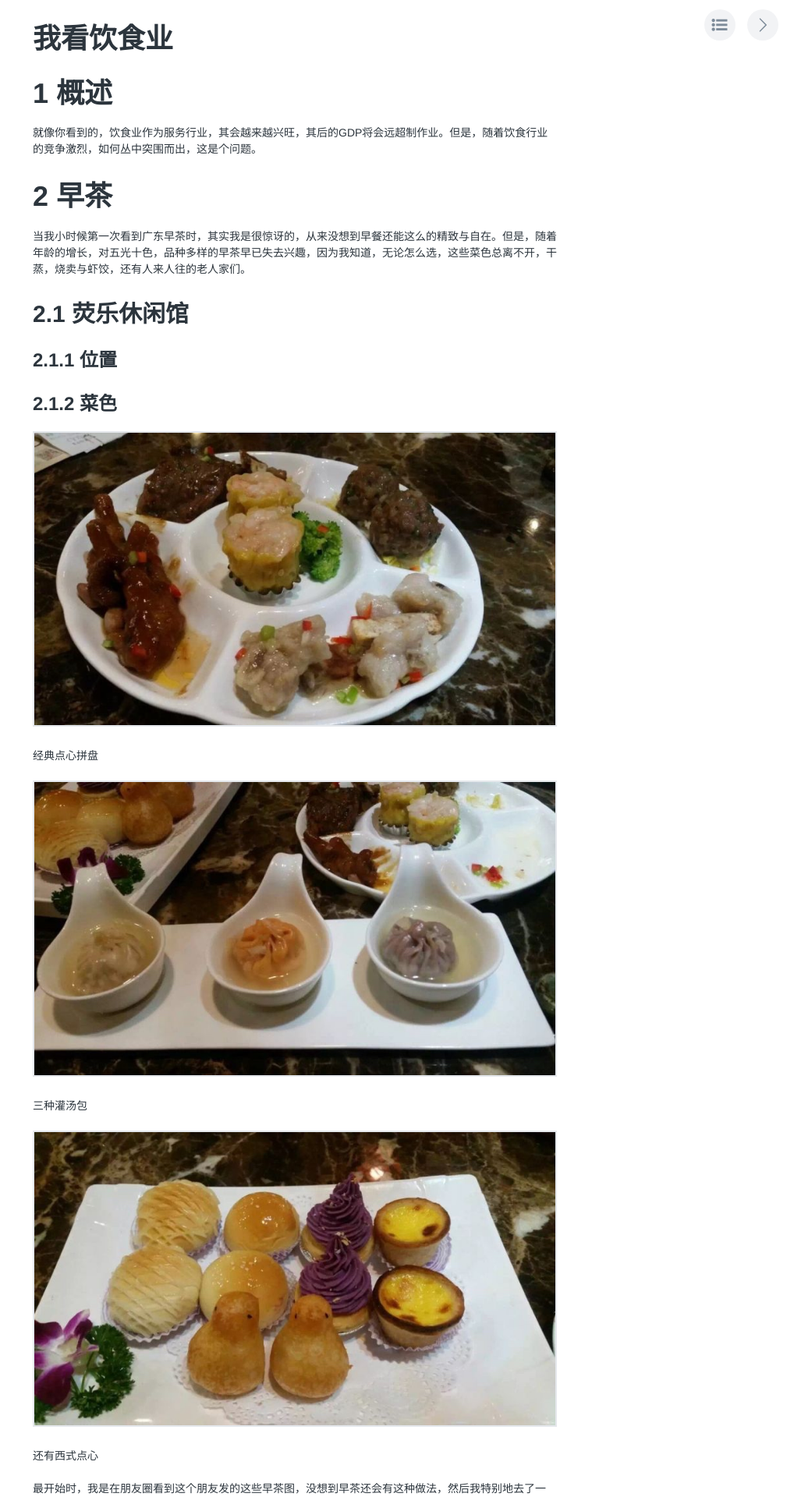
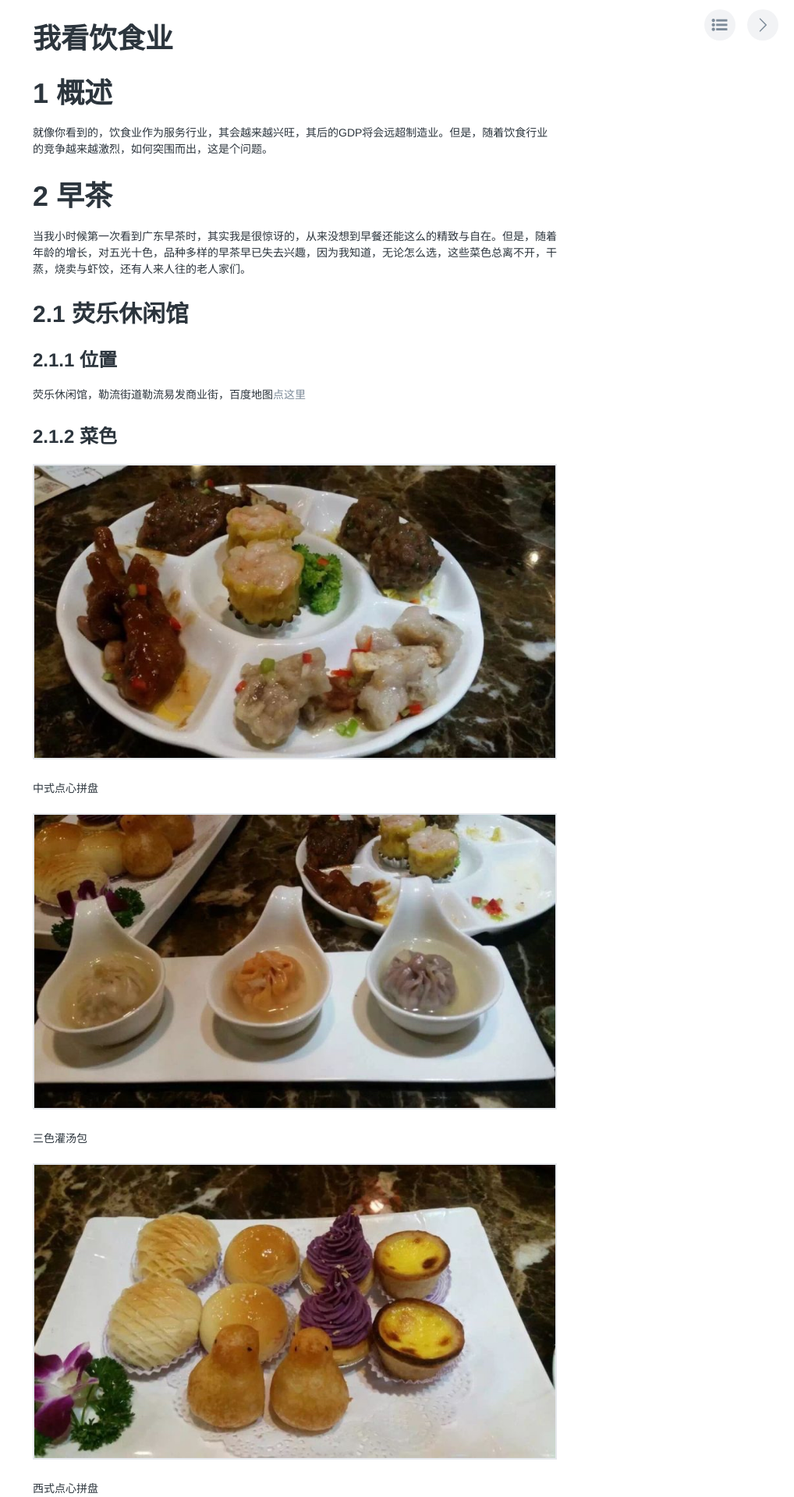
Before and after one commit to yankaics/fishedee.github.io, a Jekyll site: the page built from _posts/经济/2016-04-05-我看饮食业.markdown, in a window 1280 px wide. Shown: the top 1920 px of the page at 78% size, without its empty margins (262-1280 px from the left). Built offline with Jekyll 4.4.1, drawn with Linux system fonts in a browser that asks for light colours; comment, search, counter and statistics services are not loaded; some of the changed text lies outside the part shown.

Commit message:
加入位置

```diff
--- a/_posts/经济/2016-04-05-我看饮食业.markdown
+++ b/_posts/经济/2016-04-05-我看饮食业.markdown
@@ -4,7 +4,7 @@ category: 生活
 ---
 
 # 1 概述
-就像你看到的，饮食业作为服务行业，其会越来越兴旺，其后的GDP将会远超制作业。但是，随着饮食行业的竞争激烈，如何丛中突围而出，这是个问题。
+就像你看到的，饮食业作为服务行业，其会越来越兴旺，其后的GDP将会远超制造业。但是，随着饮食行业的竞争越来越激烈，如何突围而出，这是个问题。
 
 # 2 早茶
 当我小时候第一次看到广东早茶时，其实我是很惊讶的，从来没想到早餐还能这么的精致与自在。但是，随着年龄的增长，对五光十色，品种多样的早茶早已失去兴趣，因为我知道，无论怎么选，这些菜色总离不开，干蒸，烧卖与虾饺，还有人来人往的老人家们。
@@ -12,20 +12,21 @@ category: 生活
 ## 2.1 荧乐休闲馆
 
 ### 2.1.1 位置
+荧乐休闲馆，勒流街道勒流易发商业街，百度地图[点这里](http://j.map.baidu.com/U1N19)
 
 ### 2.1.2 菜色
 
 ![](/assets/img/14598659751346.jpg)
 
-经典点心拼盘
+中式点心拼盘
 
 ![](/assets/img/14598660049892.jpg)
 
-三种灌汤包
+三色灌汤包
 
 ![](/assets/img/14598660342281.jpg)
 
-还有西式点心
+西式点心拼盘
 
 最开始时，我是在朋友圈看到这个朋友发的这些早茶图，没想到早茶还会有这种做法，然后我特别地去了一趟。
 
@@ -56,4 +57,4 @@ category: 生活
 * 新潮特别的早茶款式
 * 全天候的营业时间(9:00~22:00)
 
-荧乐休闲馆的定位是想做年轻人的早茶，从而在早茶行业中突围而出。特别而且贴近年轻人话题的茶点款式，吸引年轻人自觉分享转发朋友圈，同时在放开了早茶的质量情况下，实现了较为合适的价格。便宜，时尚就是他的武器。
+荧乐休闲馆的定位是想做年轻人的早茶，从而在早茶行业中突围而出。特别而且贴近年轻人话题的茶点款式，吸引年轻人自觉分享转发朋友圈，同时在放开了早茶的质量情况下，实现了较为合适的价格。便宜，时尚就是他的武器。而实现时尚的关键是，贴近话题（开心动物园），组合经典（点心拼盘）。
```
Also changed, not shown: other parts of _posts/经济/2016-04-05-我看饮食业.markdown (+1 -1 lines).
